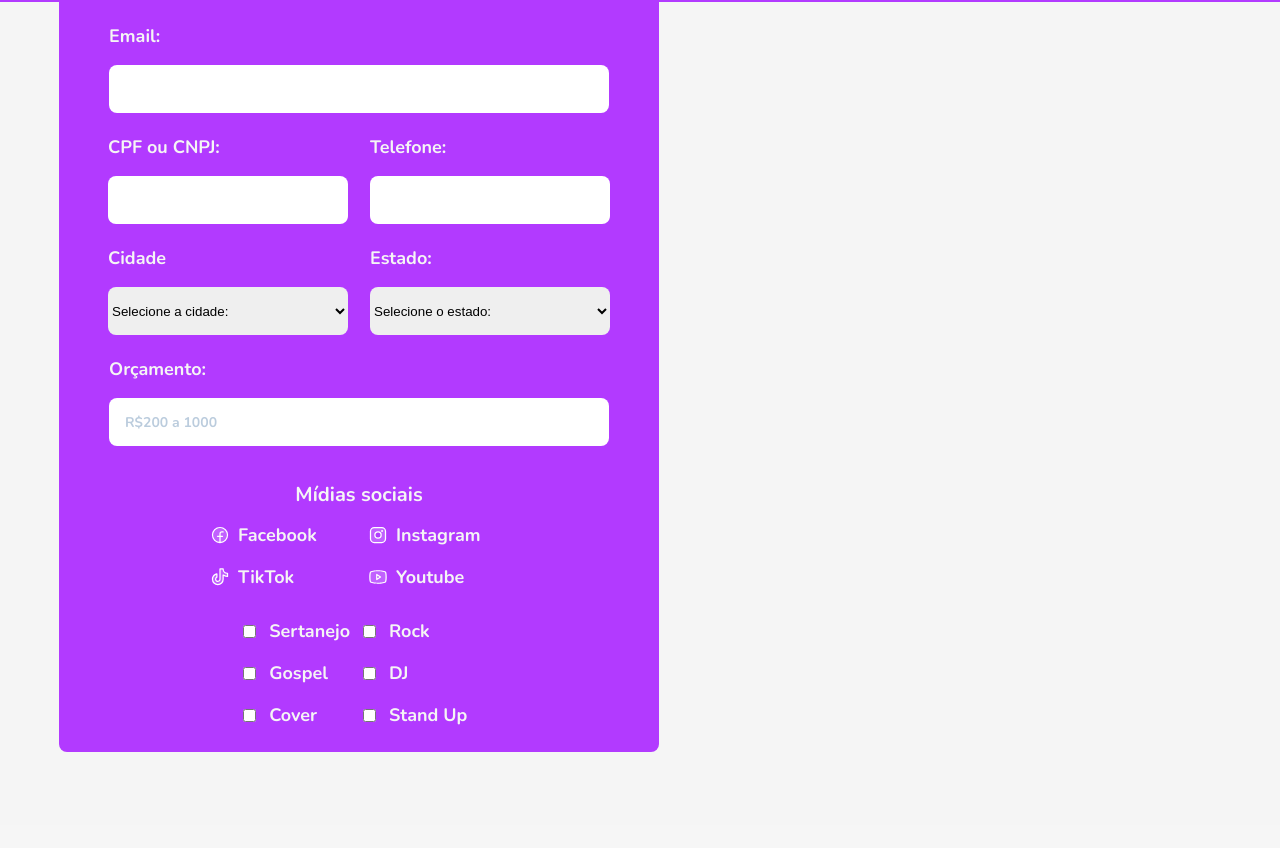
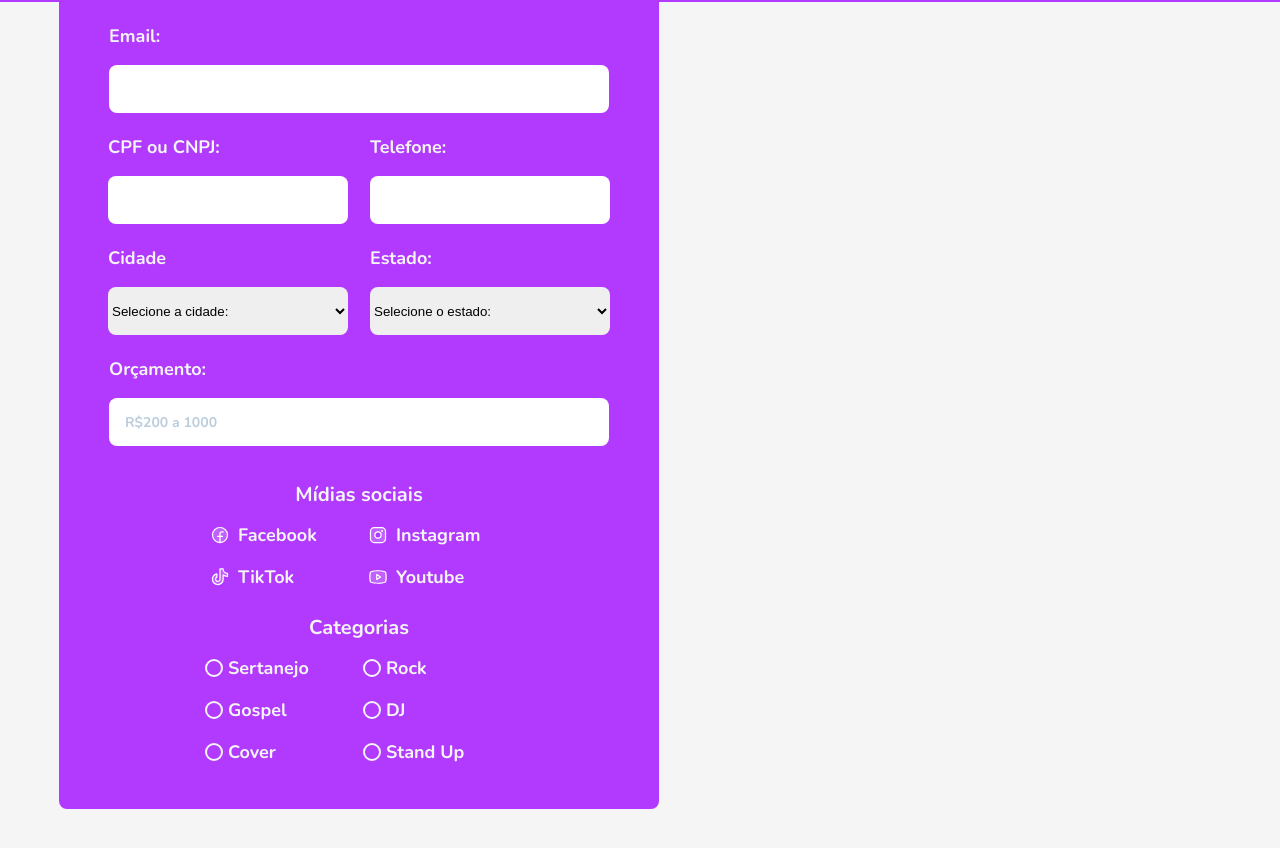
Before and after one commit to Vinicius2407/artistFrontEnd, a React (Vite) app: page / in a window 1280 px wide. Shown: the part 798-1646 px from the top of the page. Built offline with nearby package versions, Linux system fonts and the light colour scheme.

Commit message:
feat: complete form, for now. entries for personal data, social networks and artist categories, along with styles.

```diff
--- a/src/components/Form/index.tsx
+++ b/src/components/Form/index.tsx
@@ -11,14 +11,17 @@ import {
     MidiaContainer
 } from "./styles";
 
+// Form interface and components
 interface FormProps {
-    width?: string;
     type?: "artist" | "organizer";
 }
 
-export function Form({ width, type = "artist" }: FormProps) {
+export function Form({ type = "artist" }: FormProps) {
     const isOrganizer = type === "organizer";
 
+    const [selectedCategories, setSelectedCategories] = useState<string[]>([]);
+
+    console.log(selectedCategories);
     return (
         <>
             <FormContainer>
@@ -75,13 +78,13 @@ export function Form({ width, type = "artist" }: FormProps) {
 
                 {!isOrganizer && (
                     <>
-                         <InputContainer>
+                        <InputContainer>
                             <label htmlFor="budget">Orçamento:</label>
                             <input type="text" id="budget" placeholder="R$200 a 1000" />
                         </InputContainer>
 
                         <MidiaContainer>
-                            <span className="social-text" >Mídias sociais</span>
+                            <span className="socialText" >Mídias sociais</span>
                             <IconContainer>
                                 {socials.map(social => (
                                     <SocialComponents social={social} />
@@ -90,9 +93,15 @@ export function Form({ width, type = "artist" }: FormProps) {
                         </MidiaContainer>
 
                         <CategoriesContainer>
+                            <span className="categoryText">Categorias</span>
+                            <div className="categoryComponents">
                                 {categories.map(category => (
-                                    <CategoriesComponents category={category} />
-                                ))}
+                                    <CategoriesComponents category={category}
+                                        selectedCategories={selectedCategories}
+                                        setSelectedCategories={setSelectedCategories} />
+                                    ))
+                                }
+                            </div>
                         </CategoriesContainer>
                     </>
                 )}
@@ -100,7 +109,6 @@ export function Form({ width, type = "artist" }: FormProps) {
         </>
     )
 }
-
 
 // Social interface and components
 interface SocialProps {
@@ -145,7 +153,7 @@ export function SocialComponents({ social }: SocialComponentsProps) {
 
     return (
         <div className="buttonText">
-            <button type="button" className="social-box" onClick={handleOpenSocial}>
+            <button type="button" className="socialBox" onClick={handleOpenSocial}>
                 <Icon size={20} color="#fff" weight="duotone" />
                 <span className="name">{social.name}</span>
             </button>
@@ -155,42 +163,44 @@ export function SocialComponents({ social }: SocialComponentsProps) {
 
 // Category interface and components
 interface CategoryProps {
-    id: number;
+    id: string;
     name: string;
 }
 
 const categories: CategoryProps[] = [
     {
-        id: 1,
+        id: "1",
         name: "Sertanejo"
     },
     {
-        id: 2,
+        id: "2",
         name: "Rock"
     },
     {
-        id: 3,
+        id: "3",
         name: "Gospel"
     },
     {
-        id: 4,
+        id: "4",
         name: "DJ"
     },
     {
-        id: 5,
+        id: "5",
         name: "Cover"
     },
     {
-        id: 6,
+        id: "6",
         name: "Stand Up"
     },
 ]
 
 interface CategoriesComponentsProps {
     category: CategoryProps;
+    selectedCategories: string[];
+    setSelectedCategories: (selectedCategories: string[]) => void;
 }
 
-export function CategoriesComponents({ category }: CategoriesComponentsProps) {
+export function CategoriesComponents({ category, selectedCategories, setSelectedCategories }: CategoriesComponentsProps) {
 
     function handleCategoryChange() {
         if (selectedCategories.includes(category.id)) {
@@ -200,6 +210,7 @@ export function CategoriesComponents({ category }: CategoriesComponentsProps) {
         }
     }
 
+
     return (
         <div className="categoryBox" key={category.id}>
             <input type="checkbox" id={category.id} name="inputCategoriesRadius" onChange={handleCategoryChange} />
--- a/src/components/Form/styles.ts
+++ b/src/components/Form/styles.ts
@@ -61,7 +61,7 @@ export const MidiaContainer = styled.div`
     align-items: center;
     margin-bottom: 20px;
 
-    .social-text {
+    .socialText {
         font-family: "Nunito", sans-serif;
         font-weight: 700;
         font-size: 20px;
@@ -77,7 +77,7 @@ export const IconContainer = styled.div`
     grid-template-columns: 1fr 1fr;
     gap: 8px;
 
-    .social-box {
+    .socialBox {
         display: flex;
         align-items: center;
         gap: 8px;
@@ -89,14 +89,14 @@ export const IconContainer = styled.div`
         border-radius: 8px;
     }
 
-    .social-box .name {
+    .socialBox .name {
         font-family: "Nunito", sans-serif;
         font-weight: 700;
         font-size: 18px;
         color: #f5f5f5;
     }
 
-    .social-box:hover {
+    .socialBox:hover {
         color: #000;
         background: #BBCCDD;
         transition: all 0.2s ease-in
@@ -106,6 +106,21 @@ export const IconContainer = styled.div`
 `
 
 export const CategoriesContainer = styled.div`
+    display: flex;
+    flex-direction: column;
+    align-items: center;
+    margin-bottom: 20px;
+
+    .categoryText {
+        font-family: "Nunito", sans-serif;
+        font-weight: 700;
+        font-size: 20px;
+        color: #f5f5f5;
+
+        padding-bottom: 10px;
+    }
+
+    .categoryComponents {
         display: grid;
         grid-template-columns: 1fr 1fr;
         gap: 8px;
@@ -114,7 +129,7 @@ export const CategoriesContainer = styled.div`
         .categoryBox {
             display: flex;
             align-items: center;
-        gap: 8px;
+            width: 150px;
 
             .categoriesName {
                 font-family: "Nunito", sans-serif;
@@ -126,4 +141,20 @@ export const CategoriesContainer = styled.div`
             }
         }
 
+        input[type="checkbox"] {
+            aparance: none;
+            -webkit-appearance: none;
+            -moz-appearance: none;
+            width: 18px;
+            height: 18px;
+            border-radius: 50%;
+            border: 2px solid #f5f5f5;
+            outline: none;
+            cursor: pointer;
+        }
+
+        input[type="checkbox"]:checked {
+            background: #f5f5f5;
+        }
+    }
 `
```
Lines whose indentation alone changed are shown as unchanged.
